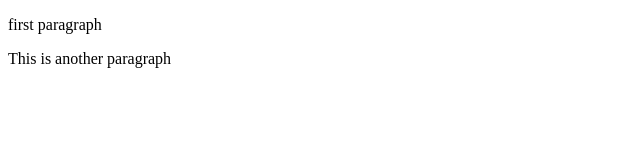
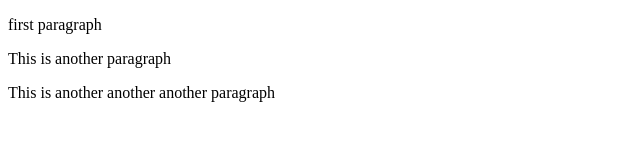
Before and after one commit to AdrianCorreaRamos/learning-git, a plain HTML site: page index.html in a window 1280 px wide. Shown: the whole page, without its empty margins (0-640 px from the left). Drawn offline with Linux system fonts and the light colour scheme.

Commit message:
New changes to html

```diff
--- a/index.html
+++ b/index.html
@@ -8,5 +8,7 @@
 <body>
     <p>first paragraph</p>
     <p>This is another paragraph</p>
+
+    <p>This is another another another paragraph</p>
 </body>
 </html>
```
